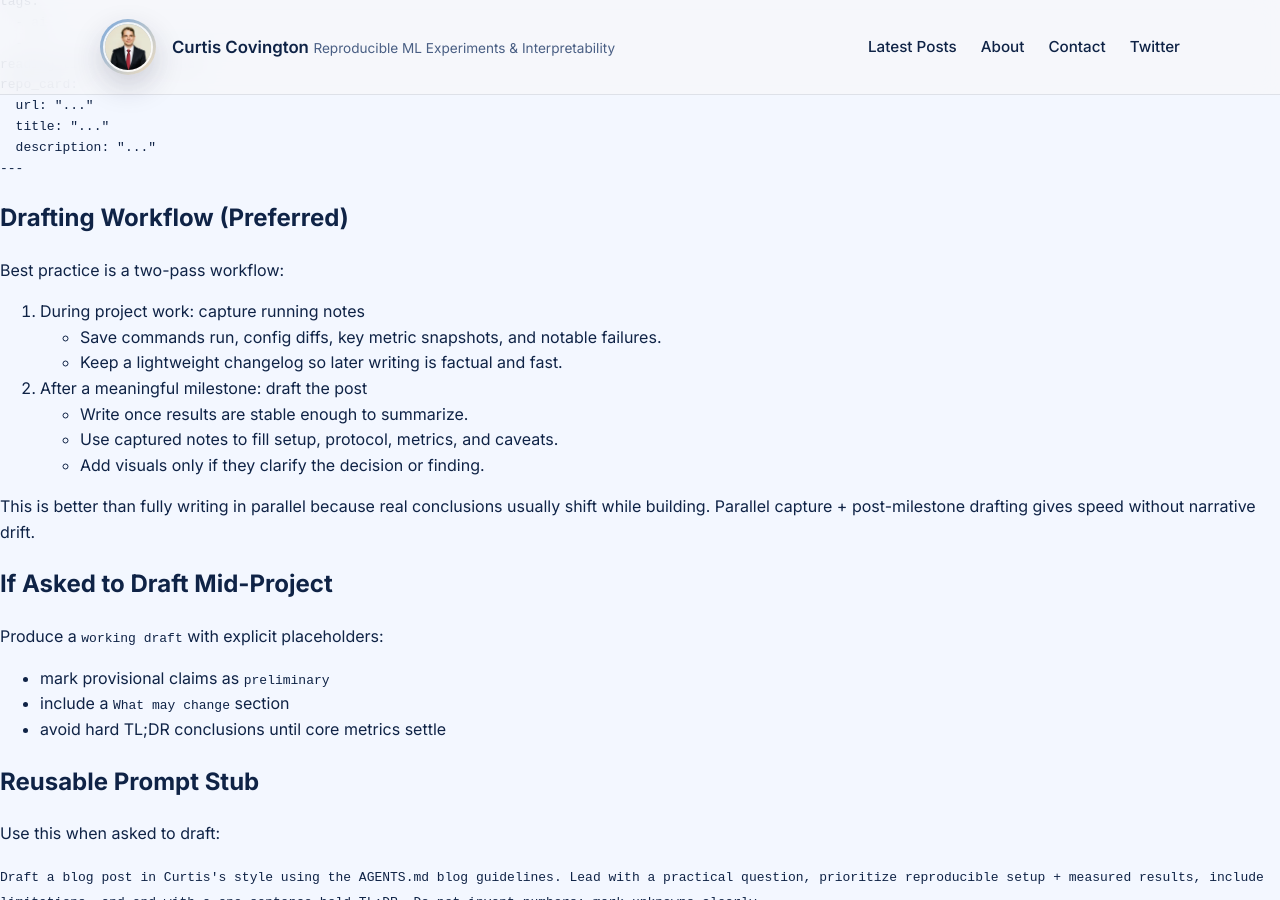
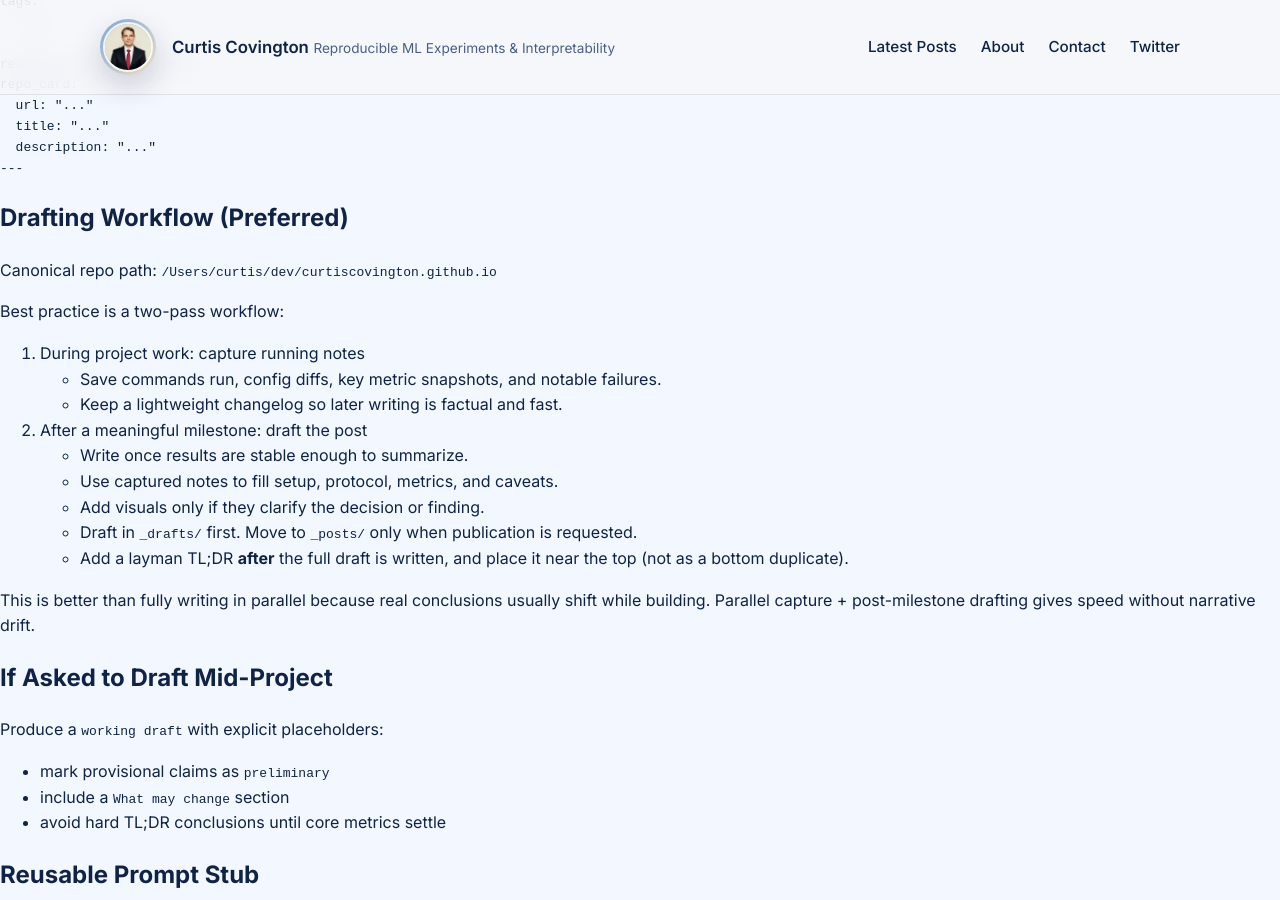
Before and after one commit to curtiscovington/curtiscovington.github.io, a Jekyll site: the page built from AGENTS.md, in a window 1280 px wide and 900 px high, scrolled down 1875 px. Built offline with Jekyll 4.4.1, drawn with Linux system fonts in a browser that asks for light colours; our own code applies the rules of GitHub Pages for plain Markdown files.

```diff
--- a/AGENTS.md
+++ b/AGENTS.md
@@ -80,6 +80,8 @@ repo_card:
 
 ## Drafting Workflow (Preferred)
 
+Canonical repo path: `/Users/curtis/dev/curtiscovington.github.io`
+
 Best practice is a two-pass workflow:
 
 1. During project work: capture running notes
@@ -90,6 +92,8 @@ Best practice is a two-pass workflow:
 - Write once results are stable enough to summarize.
 - Use captured notes to fill setup, protocol, metrics, and caveats.
 - Add visuals only if they clarify the decision or finding.
+- Draft in `_drafts/` first. Move to `_posts/` only when publication is requested.
+- Add a layman TL;DR **after** the full draft is written, and place it near the top (not as a bottom duplicate).
 
 This is better than fully writing in parallel because real conclusions usually shift while building. Parallel capture + post-milestone drafting gives speed without narrative drift.
 
```
Also changed, not shown: _posts/2026-02-24-sae-interpretability-lab-v2.md (+1 -1 lines).
